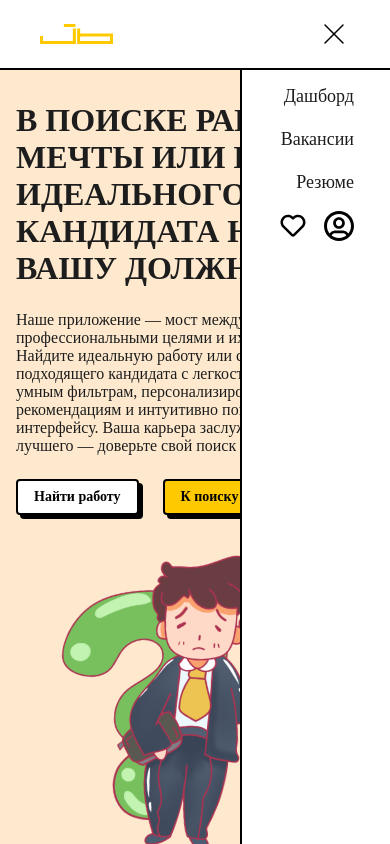
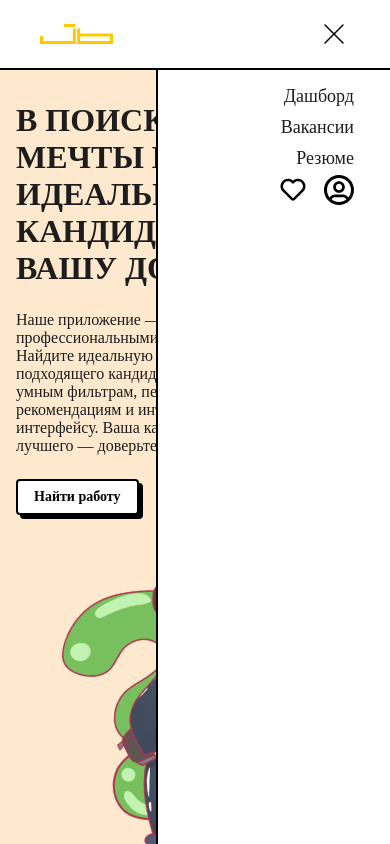
Before and after one commit to danyafaye/hh-analog-front, a React (Vite) app: page /welcome in a window 390 px wide. Both pictures are taken after a click on the icon 337 px from the left and 34 px from the top of the page. Built offline with nearby package versions, Linux system fonts and the light colour scheme.

Commit message:
small-fix3

```diff
--- a/src/components/Header/Header.tsx
+++ b/src/components/Header/Header.tsx
@@ -5,6 +5,7 @@ import { LINKS } from '@src/links';
 import { useLocation } from 'react-router-dom';
 import { useNavigate } from 'react-router-dom';
 import { AnimatePresence } from 'framer-motion';
+import AnimationGif from '@assets/images/SiuNo.gif';
 
 const Header: FC = () => {
   const { pathname } = useLocation();
@@ -63,6 +64,7 @@ const Header: FC = () => {
               exit={{ opacity: 0, translateX: '100%' }}
               transition={{ duration: 0.5 }}
             >
+              <ST.SideMenuContent>
                 <ST.Link
                   to={LINKS.dashboard}
                   active={pathname === LINKS.dashboard}
@@ -99,6 +101,8 @@ const Header: FC = () => {
                     }}
                   />
                 </ST.SideMenuFlex>
+              </ST.SideMenuContent>
+              <ST.SideMenuGif src={AnimationGif} />
             </ST.SideMenu>
           </>
         )}
--- a/src/components/Header/styled.ts
+++ b/src/components/Header/styled.ts
@@ -145,12 +145,13 @@ export const SideMenu = styled(motion.div)`
   position: fixed;
   right: 0;
   top: 70px;
-  height: 100dvh;
+  height: calc(100dvh - 70px);
   display: flex;
   flex-direction: column;
   padding: 12px 36px;
   gap: 12px;
   align-items: end;
+  justify-content: space-between;
   z-index: 2;
   background-color: ${COLORS.$WHITE_100};
   border-left: 2px solid black;
@@ -161,3 +162,14 @@ export const SideMenuFlex = styled(motion.div)`
   align-items: baseline;
   gap: 16px;
 `;
+
+export const SideMenuGif = styled.img`
+  width: 100%;
+  max-width: 160px;
+`;
+
+export const SideMenuContent = styled.div`
+  display: flex;
+  flex-direction: column;
+  align-items: flex-end;
+`;
--- a/src/components/Main/Main.tsx
+++ b/src/components/Main/Main.tsx
@@ -13,6 +13,7 @@ import { SelectOptions } from '@components/Select/Select.tsx';
 import { IMainContent, mainPageType } from '@src/constants/common';
 import { useFilterParams } from '@hooks/useFilterParams';
 import { Pagination } from '@components/Pagination';
+import { AnimatePresence } from 'framer-motion';
 
 interface IMainProps {
   page: mainPageType;
@@ -120,7 +121,15 @@ const Main: FC<IMainProps> = ({ page, content }) => {
                 />
               </ST.FiltersPagination>
             </ST.ContentFilters>
-            <ST.FiltersLine isWrapped={isFiltersWrapped}>
+            <AnimatePresence>
+              {!isFiltersWrapped && (
+                <ST.FiltersLine
+                  key="filters-line"
+                  initial={{ opacity: 0, scaleY: 0 }}
+                  animate={{ opacity: 1, scaleY: 1 }}
+                  exit={{ opacity: 0, scaleY: 0 }}
+                  transition={{ type: 'spring', stiffness: 500, damping: 30 }}
+                >
                   <ST.UpperFiltersWrapper>
                     <ST.SelectFilters>
                       <Select
@@ -194,6 +203,8 @@ const Main: FC<IMainProps> = ({ page, content }) => {
                     />
                   </ST.FilterButtonsWrapper>
                 </ST.FiltersLine>
+              )}
+            </AnimatePresence>
           </ST.ContentForm>
           <ST.ContentCards>{renderCards}</ST.ContentCards>
         </ST.Content>
--- a/src/components/Main/styled.ts
+++ b/src/components/Main/styled.ts
@@ -1,5 +1,6 @@
 import styled from 'styled-components';
 import { COLORS } from '@src/constants/styles.ts';
+import { motion } from 'framer-motion';
 export const Wrapper = styled.div`
   height: 100%;
 `;
@@ -37,7 +38,7 @@ export const ContentCount = styled.div`
 
 export const ContentCards = styled.div`
   display: grid;
-  grid-template-columns: repeat(auto-fill, minmax(320px,382px));
+  grid-template-columns: repeat(auto-fill, minmax(320px, 382px));
   gap: 16px;
 `;
 
@@ -61,19 +62,15 @@ export const FiltersPagination = styled.div`
   align-items: center;
 `;
 
-export const FiltersLine = styled.div<{ isWrapped: boolean }>`
+export const FiltersLine = styled(motion.div)`
   display: flex;
   flex-direction: column;
+  overflow: clip;
   gap: 16px;
   justify-content: space-between;
   box-shadow: 4px 4px 0 0 ${COLORS.$SECONDARY_LIGHT_GRAY};
   border: 2px solid ${COLORS.$PRIMARY_DARK_GRAY};
   padding: 16px;
-  ${({ isWrapped }) =>
-    isWrapped &&
-    `
-      display: none;
-    `}
 `;
 
 export const UpperFiltersWrapper = styled.div`
@@ -106,7 +103,7 @@ export const Content = styled.div`
   row-gap: 16px;
   padding: 20px 40px;
   flex-grow: 1;
-  @media(max-width: 480px){
+  @media (max-width: 480px) {
     padding-inline: 16px;
   }
 `;
--- a/src/components/Welcome/styled.ts
+++ b/src/components/Welcome/styled.ts
@@ -210,6 +210,7 @@ export const CompaniesBottom = styled.div`
   grid-template-columns: 350px 1fr;
   padding: 0 0 32px;
   margin: 40px;
+  min-height: 220px;
   gap: 32px;
   position: relative;
   max-width: 1200px;
@@ -224,6 +225,7 @@ export const CompaniesBottom = styled.div`
 
 export const CompaniesDesc = styled.div`
   grid-column: 2;
+  font-size: clamp(14px, 5vw, 18px);
   @media (max-width: 768px) {
     grid-column: 1;
   }
```
Also changed, not shown: src/assets/images/SiuNo.gif (added). Lines whose indentation alone changed are shown as unchanged.
